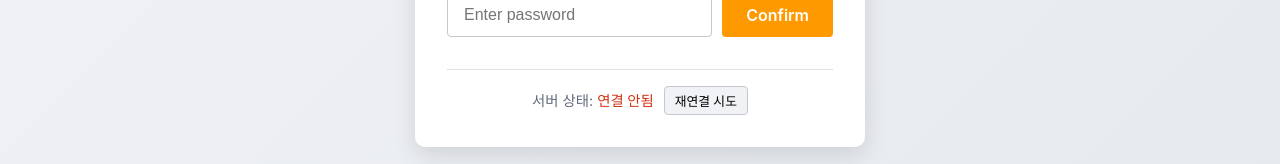
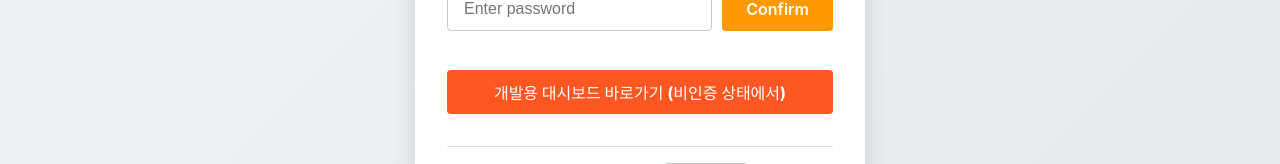
Before and after one commit to taxi-tabby/studente_aws, a React (Vite) app in the folder frontend/: page / in a window 1280 px wide. Shown: the part 530-694 px from the top of the page. Built offline with nearby package versions, Linux system fonts and the light colour scheme; no server answers.

Commit message:
Refactor connection handling and add direct dashboard access for development

```diff
--- a/frontend/src/App.tsx
+++ b/frontend/src/App.tsx
@@ -200,25 +200,21 @@ function App() {
 						}
 					});
 				}
-
-				// 10초 동안 응답이 없으면 임시로 초기 설정 모드 활성화
-				// 실제 서버 구현 시에는 제거해야 함
+						// 서버에서 PASSWORD_STATUS 응답이 올 때까지 대기
+				// 실제 서버에서는 응답이 올 것이므로 여기서는 임시 설정을 하지 않음
 				const responseTimeout = setTimeout(() => {
-					if (!isAuthenticated && !isInitialSetup) {
-						console.log("서버에서 응답이 없어 임시로 초기 설정 화면 표시");
-						setIsInitialSetup(true);
+					if (!isAuthenticated) {
+						console.log("서버에서 응답 대기 중");
+						// 임시 초기 설정 모드 활성화는 제거
 					}
 					clearTimeout(responseTimeout);
 				}, 10000);
 						clearInterval(connectionCheck);
-			} else {
-				// 10초 이상 연결되지 않으면 임시로 초기 설정 모드 활성화 (개발 목적)
-				// connectionCheck는 setInterval의 ID 값으로 timeout 속성이 없음
-				// 연결 시도 횟수를 별도 변수로 추적하도록 수정
+			} else {				// 연결 시도 횟수를 추적
 				connectionAttempts++;
 				if (connectionAttempts > 10) {
-					console.log("서버 연결 실패, 임시 초기 설정 화면 표시");
-					setIsInitialSetup(true);
+					console.log("서버 연결 실패, 계속 연결 시도 중");
+					// 연결이 안 된 상태에서는 초기 설정 모드 활성화하지 않음
 					clearInterval(connectionCheck);
 				}
 			}
@@ -741,10 +737,36 @@ function App() {
 		}]);
 	};
 
+	// 개발 환경에서 바로 대시보드로 이동 (테스트 목적) - 실제 서버 구현 시 제거 필요
+	const goToDashboardDirectly = () => {
+		// 임시 인증 키 생성 (실제 서버 구현에서는 서버에서 발급)
+		const tempAuthKey = 'dev-direct-auth-key-' + new Date().getTime();
+
+		// 인증 상태 즉시 설정
+		setIsAuthenticated(true);
+		setAuthKey(tempAuthKey);
+
+		// 세션 스토리지에 저장 (새로고침 시에도 유지)
+		sessionStorage.setItem('authKey', tempAuthKey);
+
+		// 콘솔에 로그 기록
+		console.log('개발 환경: 대시보드 바로 이동');
+
+		// 콘솔 메시지에도 기록
+		setSocketMessages(prev => [...prev, {
+			type: 'DEV_DIRECT_ACCESS',
+			content: {
+				action: 'direct_dashboard_access',
+				timestamp: new Date().toISOString(),
+				note: '개발 환경에서의 대시보드 직접 접근'
+			},
+			timestamp: new Date().toISOString()
+		}]);
+	};
+
 	return (
 		<>
-			<div className="dashboard-container">
-				<header className="dashboard-header">
+			<div className="dashboard-container">				<header className="dashboard-header">
 					<h1>Studente AWS</h1>
 
 					{/* Mobile menu toggle button */}
@@ -894,7 +916,29 @@ function App() {
 										>
 											{t('password.submit', '확인')}
 										</button>
-									</div>									{passwordError && <p className="password-error">{passwordError}</p>}									{/* 서버 연결 상태 */}
+									</div>									{passwordError && <p className="password-error">{passwordError}</p>}
+
+									{/* 개발용 대시보드 바로가기 버튼 - 서버 연결 상태에 따라 표시 */}
+
+									<button
+										onClick={goToDashboardDirectly}
+										style={{
+											marginTop: '15px',
+											padding: '10px 16px',
+											backgroundColor: '#FF5722',
+											color: 'white',
+											border: 'none',
+											borderRadius: '4px',
+											cursor: 'pointer',
+											fontWeight: 'bold',
+											width: '100%'
+										}}
+									>
+										개발용 대시보드 바로가기 (비인증 상태에서)
+									</button>
+
+
+									{/* 서버 연결 상태 */}
 									<div className="connection-info">
 										<span>서버 상태: <strong className={connectionStatus}>{connectionStatus === 'connected' ? '연결됨' : connectionStatus === 'connecting' ? '연결 중...' : '연결 안됨'}</strong></span>
 										{connectionStatus !== 'connected' && (
```
